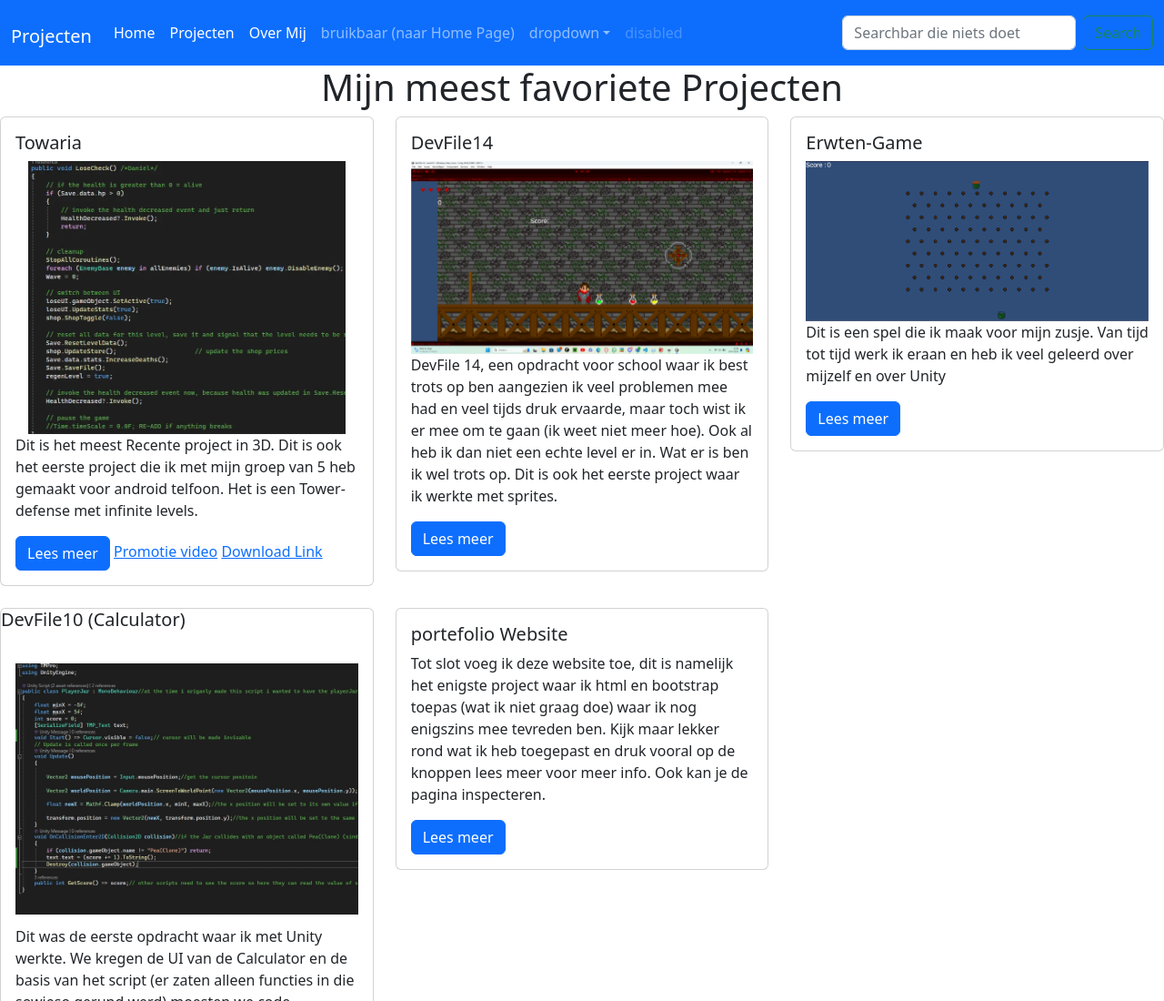
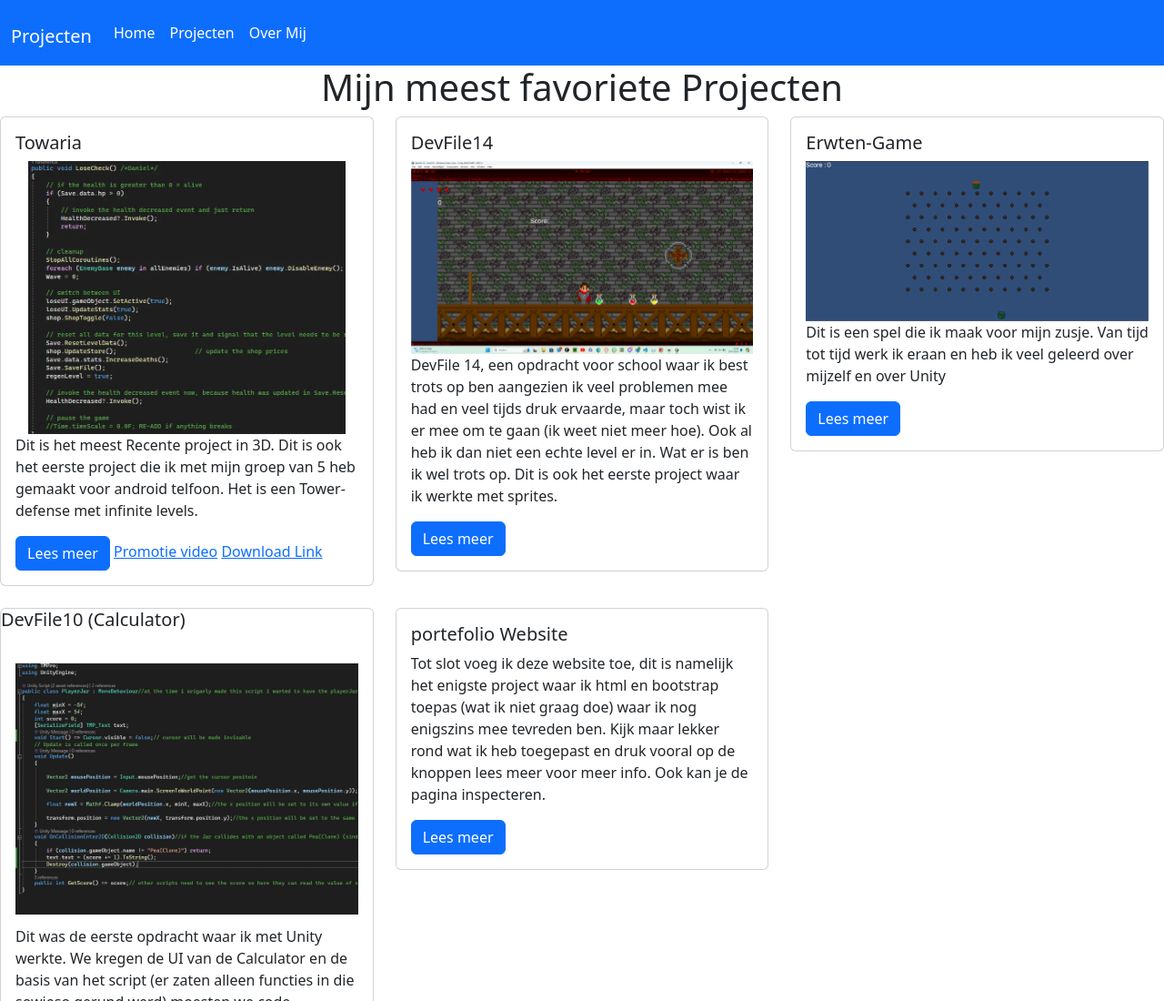
Before and after one commit to gamerdk/gamerdk.github.io, a plain HTML site: page Projecten.html in a window 1280 px wide. Shown: the top 1100 px of the page at 91% size. Drawn offline with nearby package versions, Linux system fonts and the light colour scheme.

Commit message:
dummy teksten weg

```diff
--- a/Projecten.html
+++ b/Projecten.html
@@ -34,29 +34,7 @@
           <li class="nav-item">
             <a class="nav-link active" href="Over_Mij.html">Over Mij</a>
           </li>
-          <li class="nav-item">
-            <a class="nav-link" href="index.html">bruikbaar (naar Home Page)</a>
-          </li>
-          <li class="nav-item dropdown">
-            <a class="nav-link dropdown-toggle" href="#" id="navbarScrollingDropdown" role="button"
-              data-bs-toggle="dropdown" aria-expanded="false">dropdown</a>
-            <ul class="dropdown-menu" aria-labelledby="navbarScrollingDropdown">
-              <li><a class="dropdown-item" href="#">actie</a></li>
-              <li><a class="dropdown-item" href="#">andere actie</a></li>
-              <li>
-                <hr class="dropdown-divider">
-              </li>
-              <li><a class="dropdown-item" href="#">iets anders</a></li>
-            </ul>
-          </li>
-          <li class="nav-item">
-            <a class="nav-link disabled" href="#" tabindex="-1" aria-disabled="true">disabled</a>
-          </li>
         </ul>
-        <form class="d-flex">
-          <input class="form-control me-2" type="search" placeholder="Searchbar die niets doet" aria-label="Search">
-          <button class="btn btn-outline-success" type="submit">Search</button>
-        </form>
       </div>
     </div>
   </nav>
```
